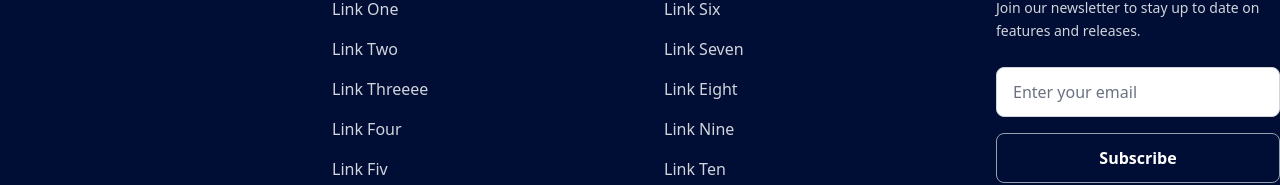
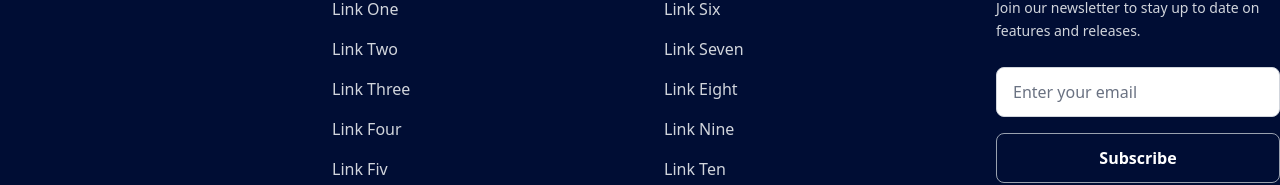
Before and after one commit to tasammie/lighthousehomecare, a Next.js app: page / in a window 1280 px wide. Shown: the part 6374-6559 px from the top of the page. Built offline with nearby package versions, Linux system fonts and the light colour scheme.

Commit message:
new page update

```diff
--- a/app/(landingPage)/components/footer/index.tsx
+++ b/app/(landingPage)/components/footer/index.tsx
@@ -57,7 +57,7 @@ const LighthouseFooter = () => {
                   href="#"
                   className="text-gray-300 hover:text-white transition-colors"
                 >
-                  Link Threeee
+                  Link Three
                 </a>
               </li>
               <li>
```
